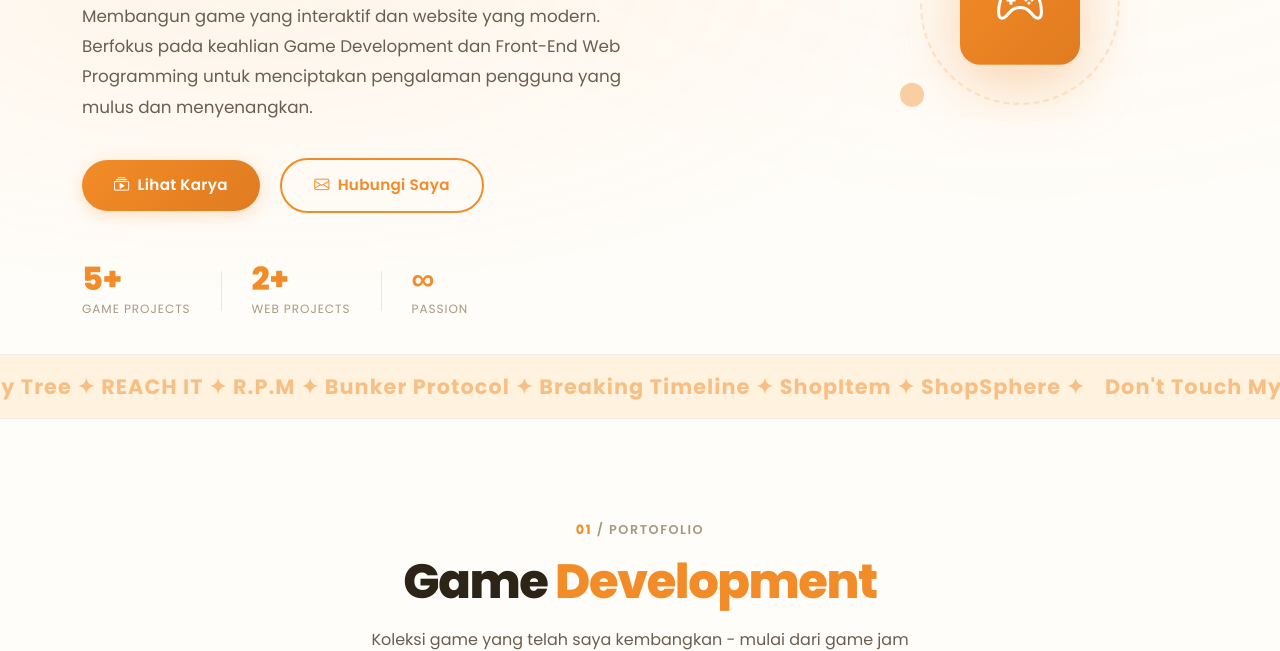
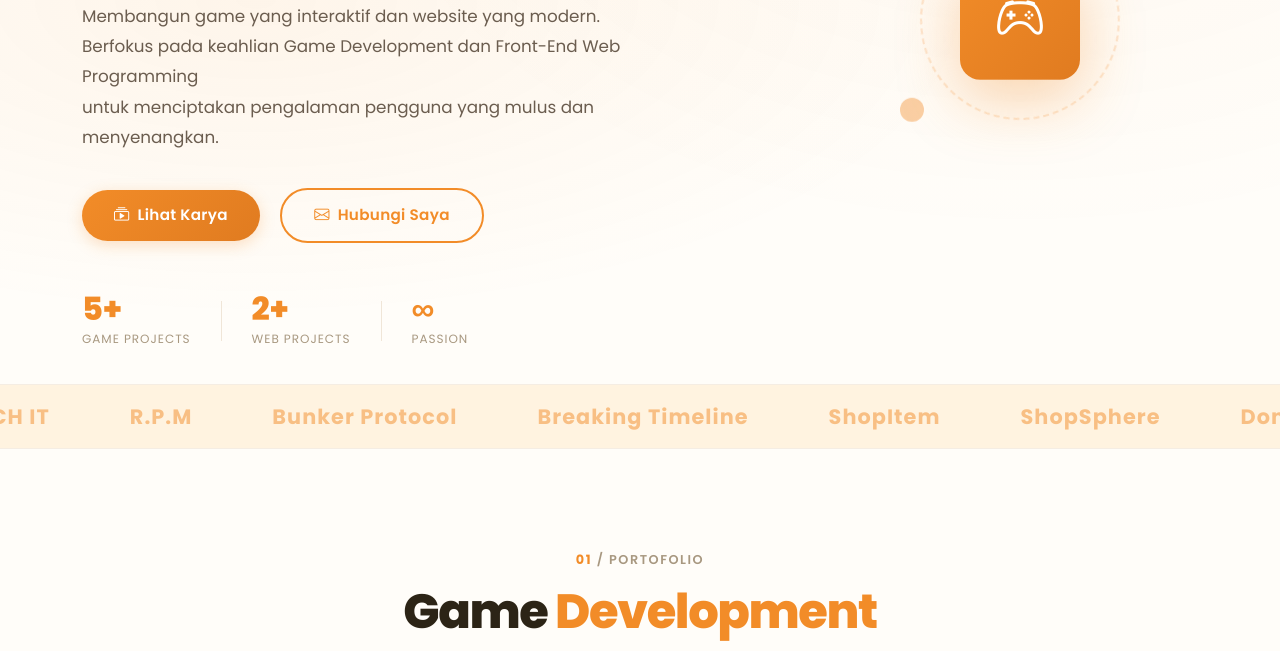
Before and after one commit to CupsKC-2210/Web-portofolio-yusuf, a plain HTML site: page index.html in a window 1280 px wide. Shown: the part 449-1100 px from the top of the page. Drawn offline with nearby package versions, Linux system fonts and the light colour scheme.

Commit message:
ngilangin ✦

```diff
--- a/index.html
+++ b/index.html
@@ -57,7 +57,8 @@
                     </h1>
                     <p class="hero-subtitle" data-aos="fade-up">
                         Membangun game yang interaktif dan website yang modern.<br>
-                        Berfokus pada keahlian Game Development dan Front-End Web Programming untuk menciptakan pengalaman pengguna yang mulus dan menyenangkan.<br class="d-none d-md-block">
+                        Berfokus pada keahlian Game Development dan Front-End Web Programming<br class="d-none d-md-block">
+                        untuk menciptakan pengalaman pengguna yang mulus dan menyenangkan.
                     </p>
                     <div class="hero-buttons" data-aos="fade-up">
                         <a href="#games" class="btn btn-orange btn-lg me-3">
@@ -98,8 +99,24 @@
         </div>
         <div class="marquee-wrapper">
             <div class="marquee-track">
-                <span>Don't Touch My Tree ✦ REACH IT ✦ R.P.M ✦ Bunker Protocol ✦ Breaking Timeline ✦ ShopItem ✦ ShopSphere ✦ </span>
-                <span>Don't Touch My Tree ✦ REACH IT ✦ R.P.M ✦ Bunker Protocol ✦ Breaking Timeline ✦ ShopItem ✦ ShopSphere ✦ </span>
+                <div class="marquee-group">
+                    <span>Don't Touch My Tree</span>
+                    <span>REACH IT</span>
+                    <span>R.P.M</span>
+                    <span>Bunker Protocol</span>
+                    <span>Breaking Timeline</span>
+                    <span>ShopItem</span>
+                    <span>ShopSphere</span>
+                </div>
+                <div class="marquee-group">
+                    <span>Don't Touch My Tree</span>
+                    <span>REACH IT</span>
+                    <span>R.P.M</span>
+                    <span>Bunker Protocol</span>
+                    <span>Breaking Timeline</span>
+                    <span>ShopItem</span>
+                    <span>ShopSphere</span>
+                </div>
             </div>
         </div>
     </section>
--- a/style.css
+++ b/style.css
@@ -363,17 +363,25 @@ body {
 
 .marquee-track {
     display: flex;
+    width: max-content;
     white-space: nowrap;
     animation: marquee 25s linear infinite;
 }
 
+.marquee-group {
+    display: flex;
+    align-items: center;
+    flex-shrink: 0;
+}
+
+.marquee-group span,
 .marquee-track span {
     font-size: 1.3rem;
     font-weight: 700;
     color: var(--orange-primary);
     opacity: 0.5;
     letter-spacing: 0.05em;
-    padding-right: 20px;
+    padding: 0 40px;
 }
 
 @keyframes marquee {
```
